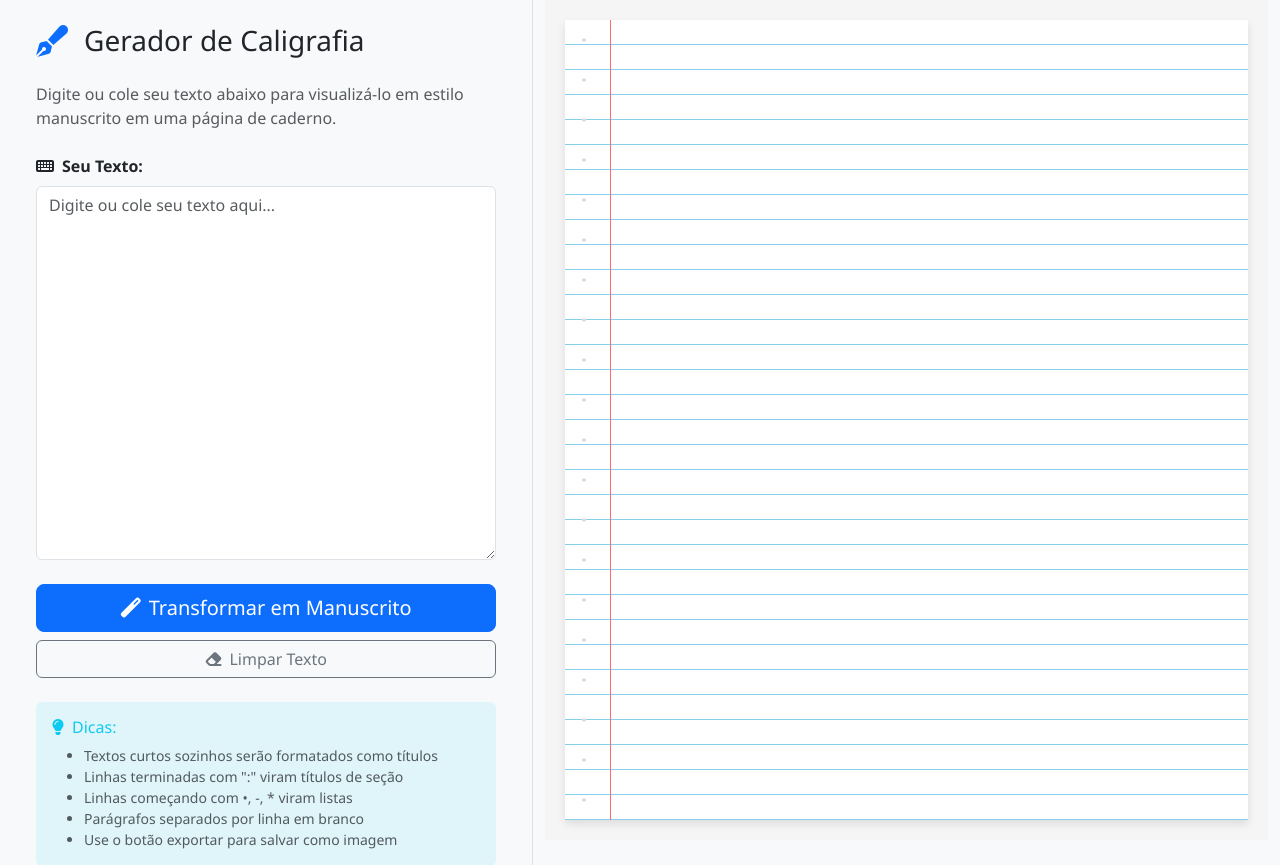
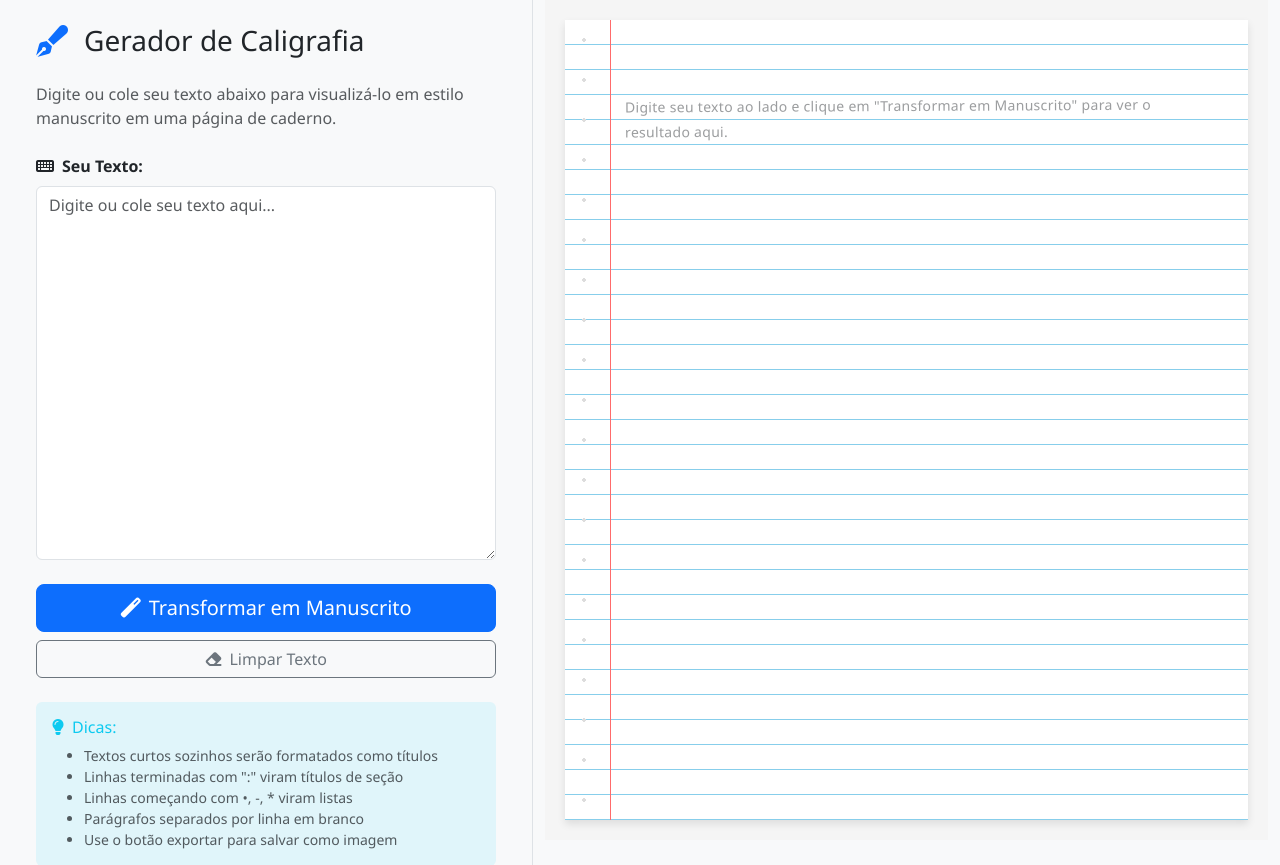
Before and after one commit to alexandrefreitass/Gerador-de-Caligrafia, a Flask app: page / in a window 1280 px wide. Shown: the top 865 px of the page. Run offline with Flask 3, Linux system fonts and the light colour scheme.

Commit message:
Show a message to help users understand how to generate handwritten text
Adds a placeholder message in index.html to guide users on how to use the text transformation feature, and includes an attached asset.

Replit-Commit-Author: Agent
Replit-Commit-Session-Id: 21368602-15c3-462f-8816-9e308d305b89
Replit-Commit-Screenshot-Url: https://storage.googleapis.com/screenshot-production-us-central1/68e0d47f-2bfe-41b7-85da-9a4a4ac8206a/21368602-15c3-462f-8816-9e308d305b89/Dsj6opa

```diff
--- a/templates/index.html
+++ b/templates/index.html
@@ -64,6 +64,11 @@
         <div class="col-lg-7">
             <div class="preview-container">
                 <div id="notebookPreview" class="notebook-page">
+                    <div class="handwritten-text">
+                        <span class="placeholder-text text-muted">
+                            Digite seu texto ao lado e clique em "Transformar em Manuscrito" para ver o resultado aqui.
+                        </span>
+                    </div>
                 </div>
             </div>
         </div>
```
Also changed, not shown: attached_assets/image_1752802940284.png (added).
